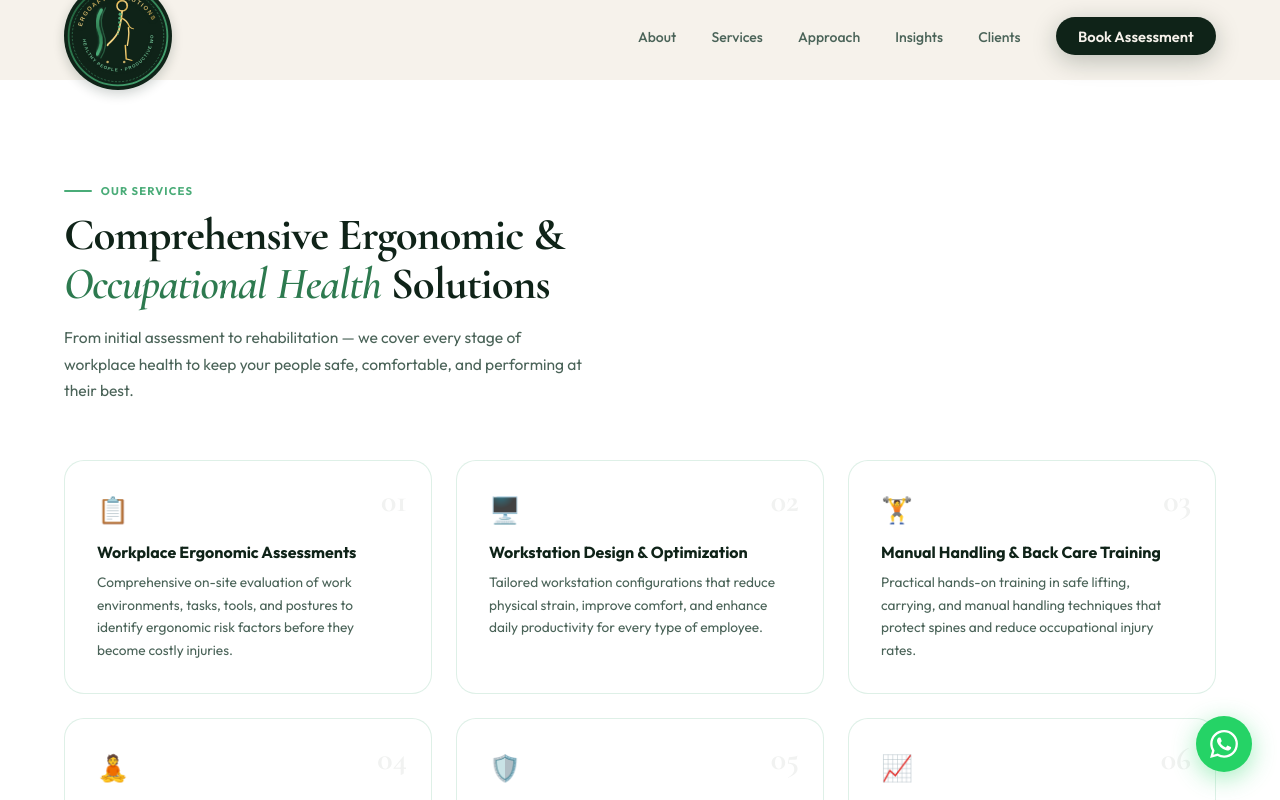
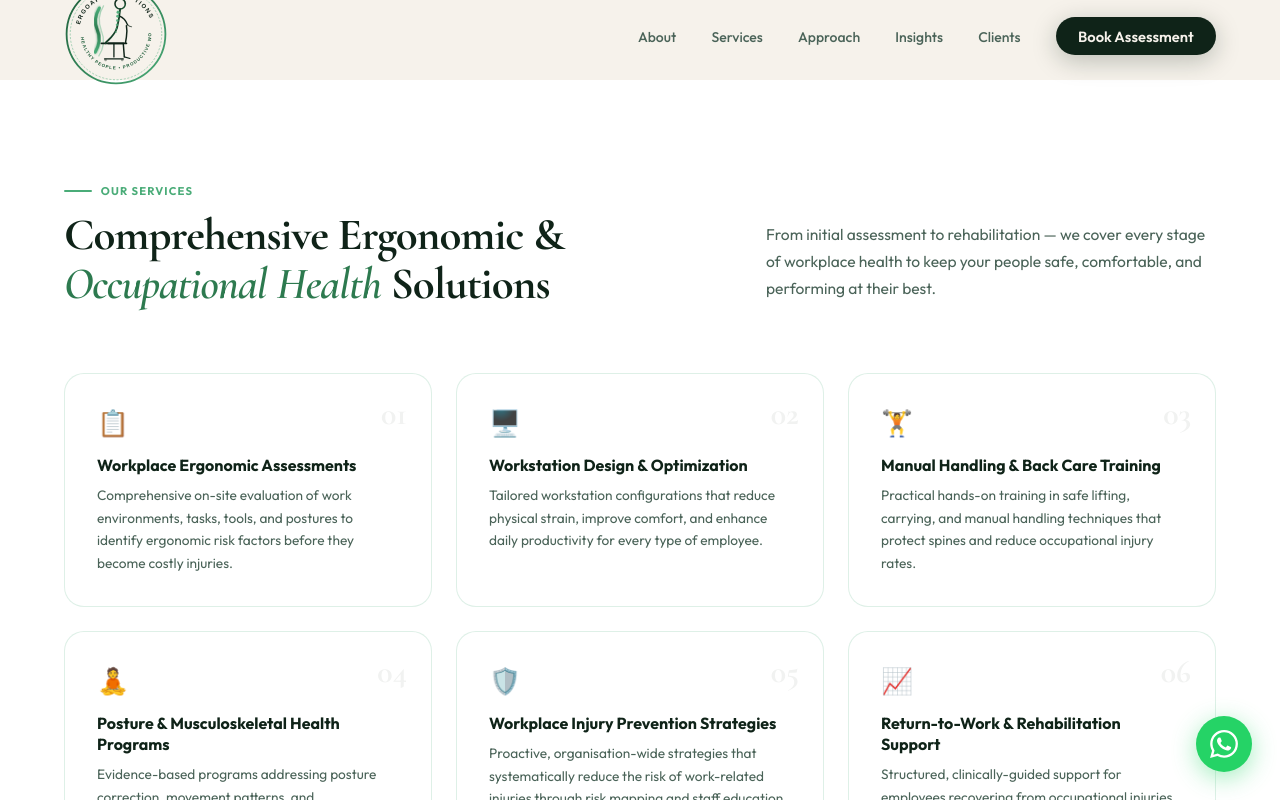
Before and after one commit to mutimbachrispinus-creator/ergoafya, a Next.js app: page /services in a window 1280 px wide. Shown: the top 800 px of the page. Built offline with nearby package versions, Linux system fonts and the light colour scheme.

Commit message:
UI: Revert Nav logo background and fix empty right space in Services layout

```diff
--- a/src/components/ServicesSection.tsx
+++ b/src/components/ServicesSection.tsx
@@ -18,10 +18,14 @@ const SERVICES = [
 export default function ServicesSection() {
   return (
     <section id="services" className="section" style={{background:'var(--white)'}}>
-      <div style={{maxWidth:650,marginBottom:'3.5rem'}}>
-        <p className="sec-eyebrow">Our Services</p>
-        <h2 className="sec-h2">Comprehensive Ergonomic &amp; <em>Occupational Health</em> Solutions</h2>
-        <p className="sec-p">From initial assessment to rehabilitation — we cover every stage of workplace health to keep your people safe, comfortable, and performing at their best.</p>
+      <div style={{display:'flex', alignItems:'flex-end', justifyContent:'space-between', gap:'3rem', flexWrap:'wrap', marginBottom:'4rem'}}>
+        <div style={{maxWidth: 600}}>
+          <p className="sec-eyebrow">Our Services</p>
+          <h2 className="sec-h2" style={{marginBottom: 0}}>Comprehensive Ergonomic &amp;<br/><em>Occupational Health</em> Solutions</h2>
+        </div>
+        <div style={{maxWidth: 450, paddingBottom: '0.5rem'}}>
+          <p className="sec-p" style={{marginBottom: 0}}>From initial assessment to rehabilitation — we cover every stage of workplace health to keep your people safe, comfortable, and performing at their best.</p>
+        </div>
       </div>
       <div style={{display:'grid',gridTemplateColumns:'repeat(3,1fr)',gap:'1.5rem'}}
            className="services-grid">
--- a/src/components/ui/Nav.tsx
+++ b/src/components/ui/Nav.tsx
@@ -32,15 +32,8 @@ export default function Nav() {
       boxShadow: scrolled ? '0 4px 24px rgba(15,35,24,.07)' : 'none',
       transition:'all .4s',
     }}>
-      <Link href="/" style={{
-        textDecoration:'none',
-        background: '#0f2318',
-        borderRadius: '50%',
-        padding: '2px',
-        display: 'inline-flex',
-        boxShadow: '0 4px 12px rgba(15,35,24,0.2)'
-      }}>
-        <ErgoAfyaLogo size={104} variant="full" shinyText={true} />
+      <Link href="/" style={{textDecoration:'none'}}>
+        <ErgoAfyaLogo size={104} variant="full" />
       </Link>
 
       {/* Desktop links */}
```
